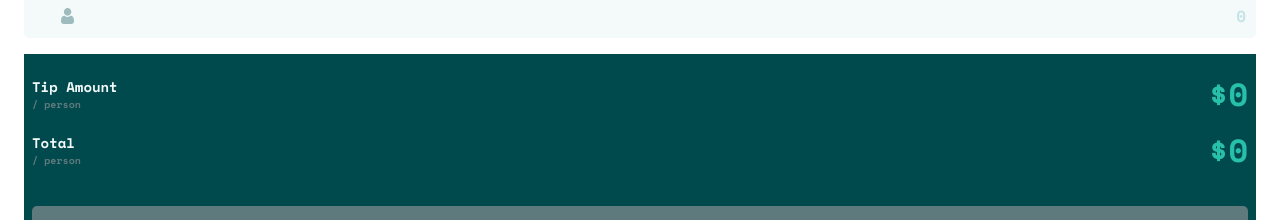
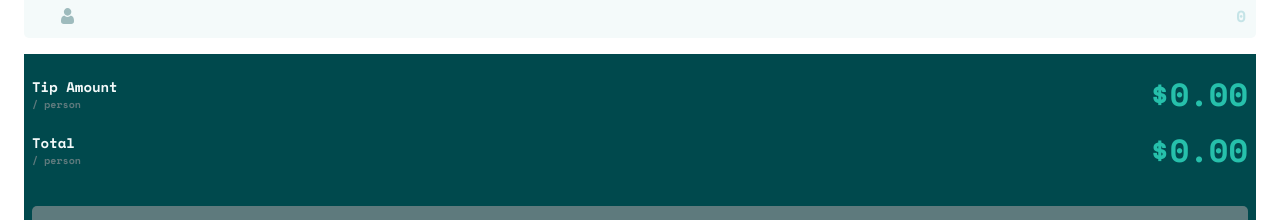
Before and after one commit to Robertron624/tip-calculator-app, a React (Vite) app: page / in a window 1280 px wide. Shown: the part 484-704 px from the top of the page. Built offline with nearby package versions, Linux system fonts and the light colour scheme.

Commit message:
fix: to fixed in total no longer can be NaN

```diff
--- a/src/App.jsx
+++ b/src/App.jsx
@@ -22,7 +22,7 @@ function App() {
     };
 
     const hanleBill = (e) => {
-        setBill(e.target.value);
+        setBill(Number(e.target.value));
     };
 
     return (
--- a/src/components/TotalizerArea/TotalizerArea.jsx
+++ b/src/components/TotalizerArea/TotalizerArea.jsx
@@ -8,10 +8,9 @@ const TotalizerArea = ({
     bill,
     discount,
 }) => {
-    // console.log("bill -> " + bill)
-    // console.log("tip amount -> " + tipAmount)
-    // console.log("Tip ammount x bill -> " + bill * tipAmount)
-    // console.log(numberOfPersons);
+    console.log("bill -> " + bill)
+    console.log("type of bill -> ",typeof bill)
+    console.log(numberOfPersons);
     return (
         <div className="totalizers-area">
             <div className="values">
@@ -20,7 +19,10 @@ const TotalizerArea = ({
                         Tip Amount <span>/ person</span>
                     </p>
                     <span className="amount-number">
-                        ${(bill * discount) / (numberOfPersons || 1) || "0"}
+                        $
+                        {((bill * discount) / (numberOfPersons || 1)).toFixed(
+                            2
+                        ) || "0"}
                     </span>
                 </div>
                 <div className="total">
@@ -29,8 +31,8 @@ const TotalizerArea = ({
                     </p>
                     <span className="amount-number">
                         $
-                        {(parseInt(bill) + bill * discount) /
-                            (numberOfPersons || 1) || "0"}
+                        {((parseInt(bill) + bill * discount) /
+                            (numberOfPersons || 1)).toFixed(2)|| "0"}
                     </span>
                 </div>
             </div>
```
